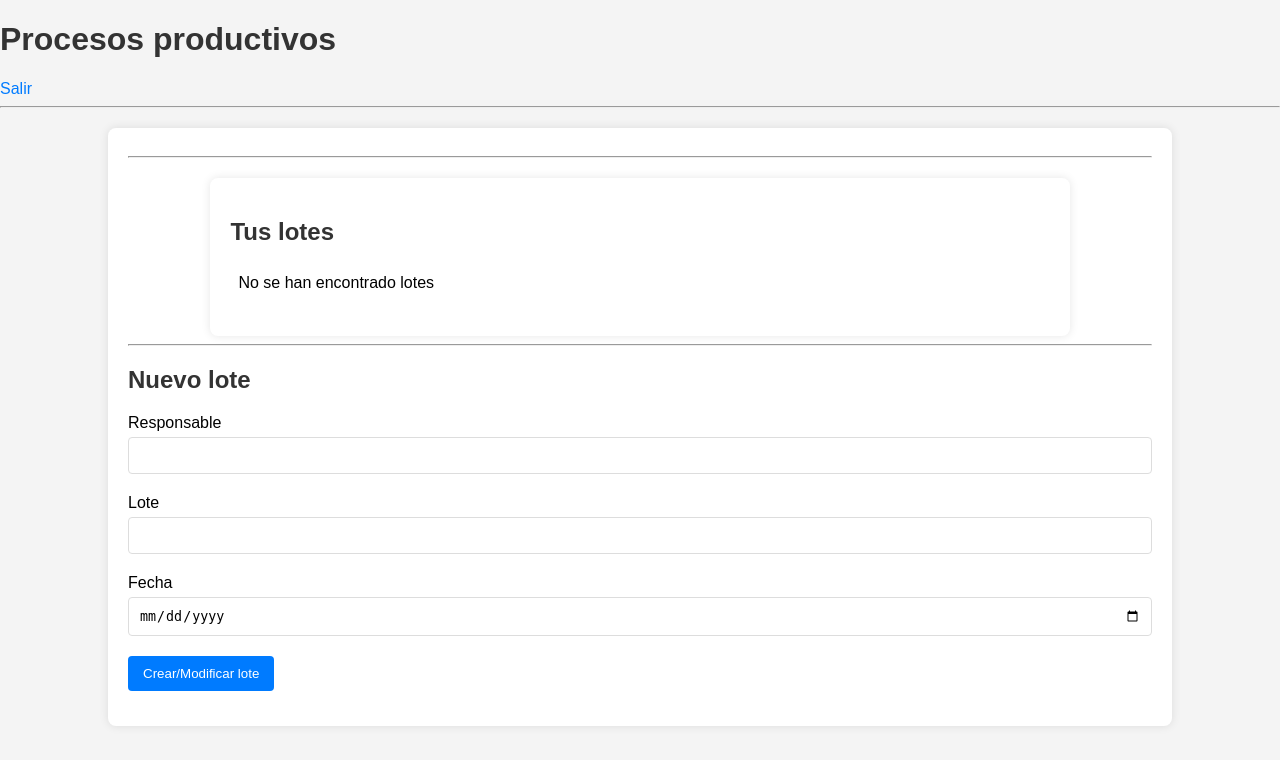
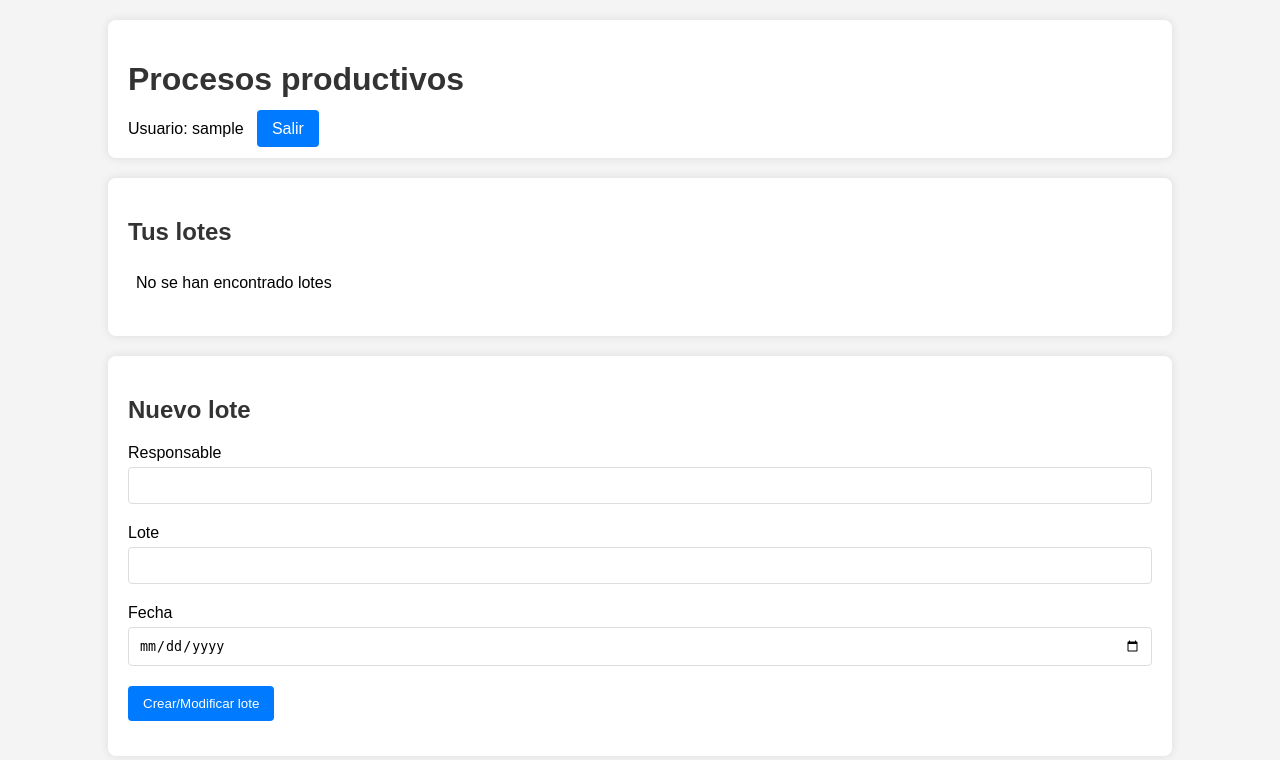
Before and after one commit to Tknika/Blockchain-FPEuskadi, a Flask app: page /manage_forms in a window 1280 px wide. Shown: the top 760 px of the page. Run offline with Flask 3, Linux system fonts and the light colour scheme; the visitor is signed in with stand-in values (Sample User, id 1); data that the repository does not hold is empty.

Commit message:
Mejoras interfaz de usuario

```diff
--- a/Garapena/Pilotoak/EtiketaAPP/app.py
+++ b/Garapena/Pilotoak/EtiketaAPP/app.py
@@ -86,14 +86,15 @@ def edit_form(form_id):
             db.session.rollback()  # Roll back the transaction
             flash('Error: Ese número de lote ya existe.')
             forms = Form.query.filter_by(user_id=current_user.id).all()
-            return render_template('manage_forms.html', title='Editar lote', nuevo_editar='Editar lote', form=form, forms=forms)
+            return render_template('manage_forms.html', title='Procesos productivos', nuevo_editar='Editar lote', form=form, forms=forms, current_user=current_user)
         return redirect(url_for('manage_forms'))
     elif request.method == 'GET':
         form.responsable.data = form_to_edit.responsable
         form.lote.data = form_to_edit.lote
         form.fecha_elaboracion.data = form_to_edit.fecha_elaboracion
+
     forms = Form.query.filter_by(user_id=current_user.id).all()
-    return render_template('manage_forms.html', title='Editar lote', nuevo_editar='Editar lote', form=form, forms=forms)
+    return render_template('manage_forms.html', title='Procesos productivos', nuevo_editar='Editar lote', form=form, forms=forms, current_user=current_user)
 
 if __name__ == '__main__':
     app.run(debug=True, host='0.0.0.0')
--- a/Garapena/Pilotoak/EtiketaAPP/forms.py
+++ b/Garapena/Pilotoak/EtiketaAPP/forms.py
@@ -9,5 +9,5 @@ class LoginForm(FlaskForm):
 class FormForm(FlaskForm):
     responsable = StringField('Responsable', validators=[DataRequired()])
     lote = IntegerField('Lote', validators=[DataRequired()])
-    fecha_elaboracion = DateField('Fecha', format='%d-%m-%Y', validators=[DataRequired()])
+    fecha_elaboracion = DateField('Fecha', format='%Y-%m-%d', validators=[DataRequired()])
     submit = SubmitField('Crear/Modificar lote')
--- a/Garapena/Pilotoak/EtiketaAPP/static/style.css
+++ b/Garapena/Pilotoak/EtiketaAPP/static/style.css
@@ -5,7 +5,12 @@ body {
     padding: 0;
     background-color: #f4f4f4;
 }
-
+/* Header styling */
+.page-title {
+    white-space: nowrap;
+    overflow: hidden;
+    text-overflow: ellipsis;
+}
 /* Container for login and manage forms */
 .container, .form-container, .forms-list {
     width: 80%;
@@ -34,7 +39,7 @@ input[type="text"], input[type="password"], input[type="number"], input[type="da
 }
 
 /* Styling for submit button */
-input[type="submit"] {
+.boton-salir, input[type="submit"] {
     background-color: #007bff;
     color: white;
     padding: 10px 15px;
--- a/Garapena/Pilotoak/EtiketaAPP/templates/manage_forms.html
+++ b/Garapena/Pilotoak/EtiketaAPP/templates/manage_forms.html
@@ -7,11 +7,13 @@
     <link rel="stylesheet" href="{{ url_for('static', filename='style.css') }}">
 </head>
 <body>
-    <h1>{{ title }}</h1>
-    <a href="{{ url_for('logout') }}">Salir</a>
-    <hr>
+    <div class="container">
+        <h1 class="page-title">{{ title }}</h1>
+        <span>Usuario: {{ current_user.username }} &nbsp;&nbsp;<a href="{{ url_for('logout') }}" class="boton-salir">Salir</a></span>
+    </div>
     {% with messages = get_flashed_messages() %}
       {% if messages %}
+        <hr>
         <ul class="flashes">
         {% for message in messages %}
           <li>{{ message }}</li>
@@ -20,14 +22,12 @@
         <hr>
       {% endif %}
     {% endwith %}
-    <div class="form-container">
-        <hr>
     <div class="forms-list">
         <h2>Tus lotes</h2>
         <ul>
             {% for form in forms %}
                 <li>
-                        Responsable: {{ form.responsable }}, Lote: {{ form.lote }}, Fecha: {{ form.fecha_elaboracion.strftime('%d-%m-%Y') }}
+                    Responsable: {{ form.responsable }}, Lote: {{ form.lote }}, Fecha: {{ form.fecha_elaboracion.strftime('%Y-%m-%d') }}
                     <a href="{{ url_for('edit_form', form_id=form.id) }}">Editar</a>&nbsp;&nbsp;&nbsp;&nbsp;
                 </li>
             {% else %}
@@ -35,7 +35,7 @@
             {% endfor %}
         </ul>
     </div>
-        <hr>
+    <div class="form-container">
         <h2>{{ nuevo_editar }}</h2>
         <form action="" method="post">
             {{ form.hidden_tag() }}
```
Also changed, not shown: 1 other file. Lines whose indentation alone changed are shown as unchanged.
